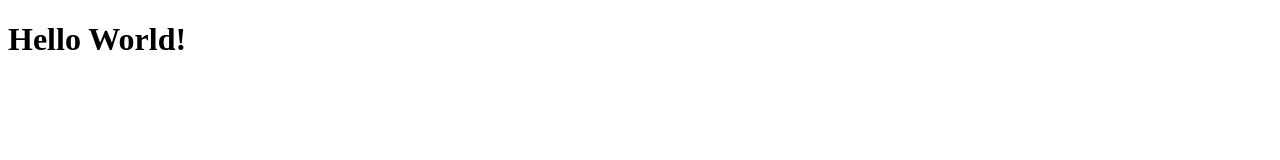
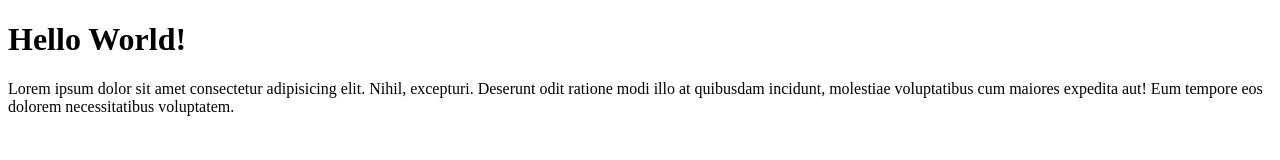
Before and after one commit to dimasdompit/doms-git-test, a plain HTML site: page index.html in a window 1280 px wide. Drawn offline with Linux system fonts and the light colour scheme.

Commit message:
Menambahkan paragraf

```diff
--- a/index.html
+++ b/index.html
@@ -9,6 +9,9 @@
 
 <body>
     <h1>Hello World!</h1>
+    <p>Lorem ipsum dolor sit amet consectetur adipisicing elit. Nihil, excepturi. Deserunt odit ratione modi illo at
+        quibusdam incidunt, molestiae voluptatibus cum maiores expedita aut! Eum tempore eos dolorem necessitatibus
+        voluptatem.</p>
 </body>
 
 </html>
```
